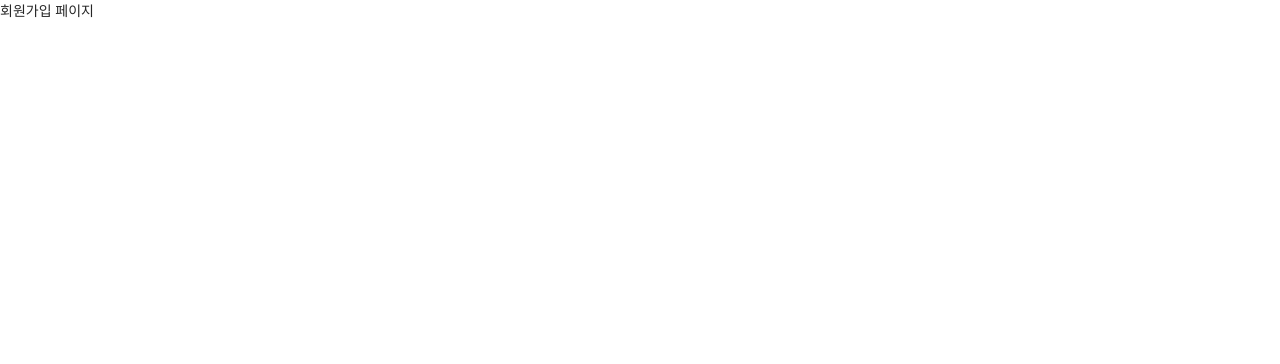
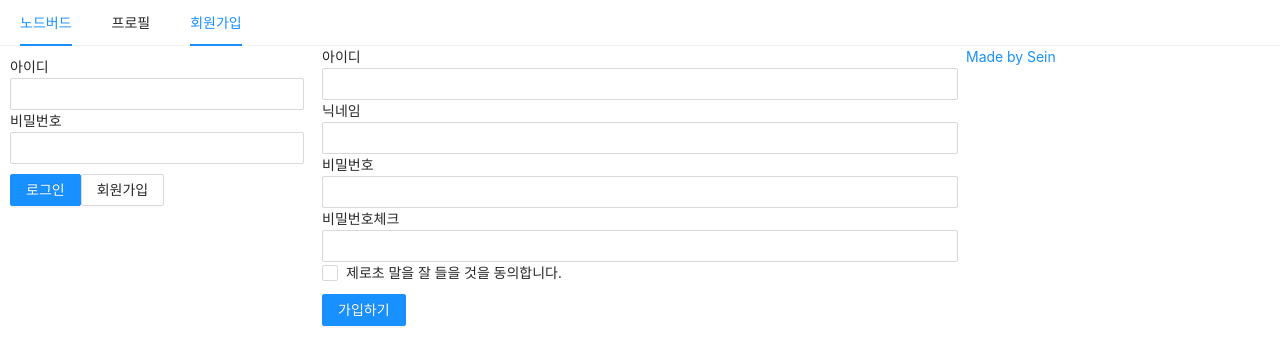
Before and after one commit to imssein/nodebird, a Next.js app in the folder frontend/: page /signup in a window 1280 px wide. Shown: the top 364 px of the page. Built offline with nearby package versions, Linux system fonts and the light colour scheme.

Commit message:
회원가입 페이지 만들기(커스텀 훅)

```diff
--- a/frontend/components/LoginForm.js
+++ b/frontend/components/LoginForm.js
@@ -1,34 +1,38 @@
 import { useState, useCallback } from "react";
 import { Form, Input, Button } from "antd";
 import Link from "next/link";
-import styled from 'styled-components';
+import styled from "styled-components";
+import PropTypes from "prop-types";
+import useInput from "../hooks/useInput";
 
 const ButtonWrapper = styled.div`
-    margin-top: 10px;
+  margin-top: 10px;
 `;
 
 const FormWrapper = styled(Form)`
-    padding: 10px;
+  padding: 10px;
 `;
 
+export default function LoginForm({ setIsLoggedIn }) {
+  const [id, onChangeId] = useInput("");
+  const [password, onChangepassword] = useInput("");
 
-export default function LoginForm({setIsLoggedIn}) {
-  const [id, setId] = useState("");
-  const [password, setPassword] = useState("");
+  // custom hook을 이용하여 반복되는 부분 처리함.
+  //   const [id, setId] = useState("");
+  //   const [password, setPassword] = useState("");
 
-  // 반복되는 부분들은 custom hook을 이용하여 처리할 수 있음
-  const onChangeId = useCallback((e) => {
-    setId(e.target.value);
-  }, []);
+  //   const onChangeId = useCallback((e) => {
+  //     setId(e.target.value);
+  //   }, []);
 
-  const onChangepassword = useCallback((e) => {
-    setPassword(e.target.value);
-  }, []);
+  //   const onChangepassword = useCallback((e) => {
+  //     setPassword(e.target.value);
+  //   }, []);
 
   const onSubmitForm = useCallback(() => {
     console.log(id, password);
     setIsLoggedIn(true);
-  }, [id,password]);
+  }, [id, password]);
 
   return (
     <FormWrapper onFinish={onSubmitForm}>
@@ -61,3 +65,7 @@
     </FormWrapper>
   );
 }
+
+LoginForm.protoType = {
+  setIsLoggedIn: PropTypes.func.isRequired,
+};
--- /dev/null
+++ b/frontend/hooks/useInput.js
@@ -0,0 +1,9 @@
+import { useState, useCallback } from "react";
+
+export default (initialValue = null) => {
+  const [value, setValue] = useState(initialValue);
+  const handler = useCallback((e) => {
+    setValue(e.target.value);
+  }, []);
+  return [value, handler];
+};
--- a/frontend/pages/signup.js
+++ b/frontend/pages/signup.js
@@ -1,13 +1,90 @@
-import Head from "next/head"
-export default function Signup() {
+import Head from "next/head";
+import { useState } from "react";
+import { useCallback } from "react";
+import styled from 'styled-components';
+import { Form, Checkbox, Input, Button } from 'antd';
+import AppLayout from "../components/AppLayout";
+import useInput from "../hooks/useInput";
+
+const ErrorMessage = styled.div`
+    color: red;
+`;
+const ButtonWrapper = styled.div`
+    margin-Top: 10px;
+`;
+export default function Signup(){
+    const [id, onChangeId] = useInput('');
+    const [nickname, onChangeNickname] = useInput('');
+    const [password, onChangePassword] = useInput('');
+    //콜백 부분이 다름
+    const [passwordCheck, setPasswordCheck] = useState('');
+    const [passwordError, setPasswordError] = useState(false);
+    const onChangePasswordCheck = useCallback((e) => {
+          setPasswordCheck(e.target.value);
+          //비밀번호랑 비밀번호랑 체크랑 같은지 다른지 확인
+          setPasswordError(e.target.value !== password);
+        },[password])
+
+    const [term, setTerm] = useState('');
+    const [termError, setTermError] = useState(false);
+
+    const onChangeTerm = useCallback(
+        (e) => {
+        setTerm(e.target.checked);
+        setTermError(false);
+        },
+        []);
+
+    const onSubmit = useCallback(() => {
+            if(password != passwordCheck) {
+                return setPasswordError(true);
+            }
+            if(!term){
+                return setTermError(true);
+            }
+            //서버로 보내는 데이터들 잘 가나 체크
+            console.log(id, nickname, password);
+        },[password, passwordCheck, term])
     return (
-        <>
-            <Head>
-                <meta charSet="utf-8" />
-                <title>NodeBird | 회원가입</title>
-            </Head>
-
-            <div>회원가입 페이지</div>
-        </>
+        <AppLayout>
+        <Head>
+            <title>회원가입 | NodeBird</title>
+        </Head>
+        <Form onFinish={onSubmit}>
+            <div>
+                <label htmlFor="user-id">아이디</label>
+                <br />
+                <Input name="user-id" value={id} onChange={onChangeId} required />
+            </div>
+            <div>
+                <label htmlFor="user-nickname">닉네임</label>
+                <br />
+                <Input name="user-nickname" value={nickname} required onChange={onChangeNickname} />
+            </div>
+            <div>
+                <label htmlFor="user-password">비밀번호</label>
+                <br />
+                <Input name="user-password" type="password" value={password} required onChange={onChangePassword} />
+            </div>
+            <div>
+                <label htmlFor="user-password-check">비밀번호체크</label>
+                <br />
+                <Input
+                name="user-password-check"
+                type="password"
+                value={passwordCheck}
+                required onChange={onChangePasswordCheck}
+                />
+                {passwordError && <ErrorMessage>비밀번호가 일치하지 않습니다. </ErrorMessage>}
+            </div>
+            <div>
+                <Checkbox name='user-term' checked={term} onChange={onChangeTerm}>제로초 말을 잘 들을 것을 동의합니다. </Checkbox>
+                {termError && <ErrorMessage>약관에 동의하셔야 합니다.</ErrorMessage>}
+            </div>
+            <ButtonWrapper>
+                <Button type="primary" htmlType="submit">가입하기</Button>
+            </ButtonWrapper>
+        </Form>
+    </AppLayout>
     )
 }
```
